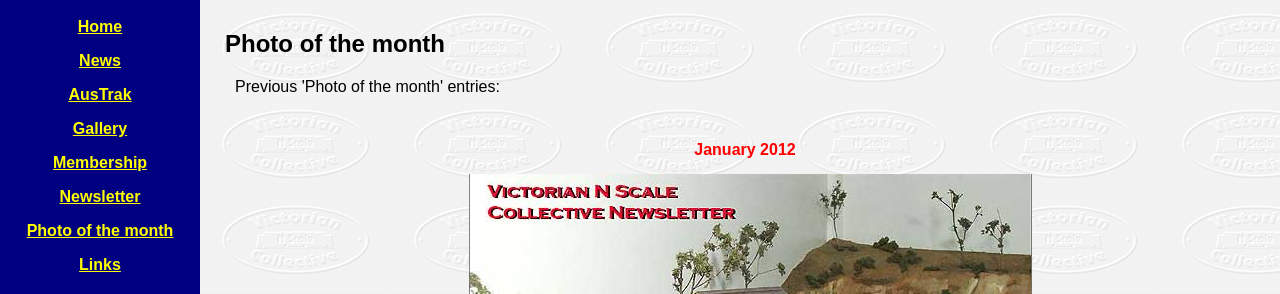
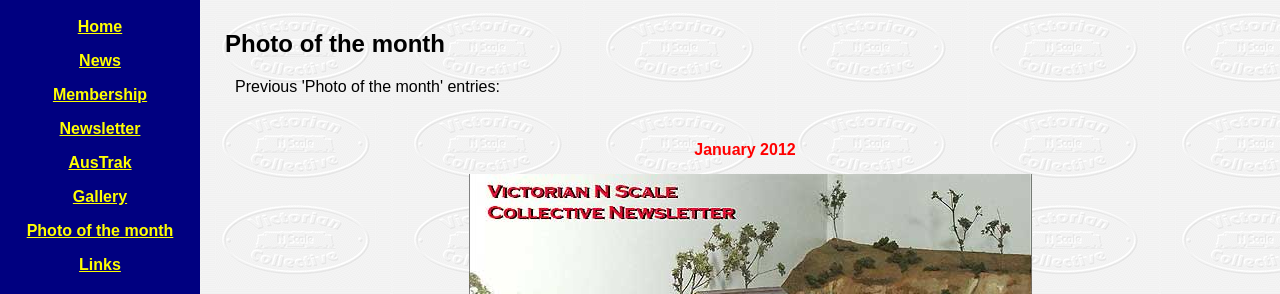
Before and after one commit to vnsc/vnsc.github.io, a Jekyll site: the page built from photo-of-the-month.htm, in a window 1280 px wide. Shown: the top 294 px of the page. Built offline with Jekyll 4.4.1, drawn with Linux system fonts in a browser that asks for light colours.

Commit message:
Make menu ordering nicer

```diff
--- a/Links.htm
+++ b/Links.htm
@@ -1,6 +1,8 @@
 ---
 layout: page
 title: Links
+menu: main
+weight: 999
 ---
 
 <h3><font face="Arial">Major Australian N Scale Manufacturers</font></h3>
--- a/_includes/header.html
+++ b/_includes/header.html
@@ -6,15 +6,13 @@
 
     <nav class="site-nav">
       <div class="trigger">
-		<a class="site-title" href="/news.htm">News</a>
-        {% for my_page in site.pages %}
-          {% if my_page.menu-title %}
+		{% assign sorted_pages = site.pages | sort:"weight"  %}
+        {% for my_page in sorted_pages %}
 		    {% if my_page.menu == 'main' %}
-            <a class="page-link" href="{{ my_page.url | prepend: site.baseurl }}">{{ my_page.menu-title }}</a>
-            {% endif %}
+            <a class="page-link" href="{{ my_page.url | prepend: site.baseurl }}">
+          {% if my_page.menu-title %}{{ my_page.menu-title}}{% else %}{{ my_page.title}}{% endif %}</a>
 		  {% endif %}
         {% endfor %}
-		<a class="site-title" href="/links.htm">Links</a>
       </div>
     </nav>
 
--- a/austrak.htm
+++ b/austrak.htm
@@ -3,6 +3,7 @@
 title: AusTrak Modular System
 menu-title: AusTrak
 menu: main
+weight: 55
 ---
 
 <table border="0" width="100%" height="100%" bordercolor="#000000" bordercolorlight="#C0C0C0" bordercolordark="#000000">
--- a/membership.htm
+++ b/membership.htm
@@ -3,6 +3,7 @@
 title: Membership Benefits
 menu-title: Membership
 menu: main
+weight: 30
 ---
 
 <b>What is
--- a/news.htm
+++ b/news.htm
@@ -1,6 +1,8 @@
 ---
 layout: page
 title: News
+menu: main
+weight: 10
 ---
 
 <p>Recent activities of the Victorian N Scale Collective include:</p>
--- a/newsletter.htm
+++ b/newsletter.htm
@@ -1,8 +1,8 @@
 ---
 layout: page
 title: Newsletter
-menu-title: Newsletter
 menu: main
+weight: 40
 ---
 
 <p>The all colour newsletter arrives <span style="background-repeat: repeat; background-attachment: scroll; mso-highlight: yellow; background-position: 0%">six</span>
--- a/photo-of-the-month.htm
+++ b/photo-of-the-month.htm
@@ -1,8 +1,8 @@
 ---
 layout: page
 title: Photo of the month
-menu-title: Photo of the month
 menu: main
+weight: 70
 ---
 
 <p>Previous 'Photo of the month' entries:</p>
--- a/showcase/index.htm
+++ b/showcase/index.htm
@@ -3,6 +3,7 @@
 title: Gallery of models by club members
 menu-title: Gallery
 menu: main
+weight: 60
 ---
 
 <ul>
```
